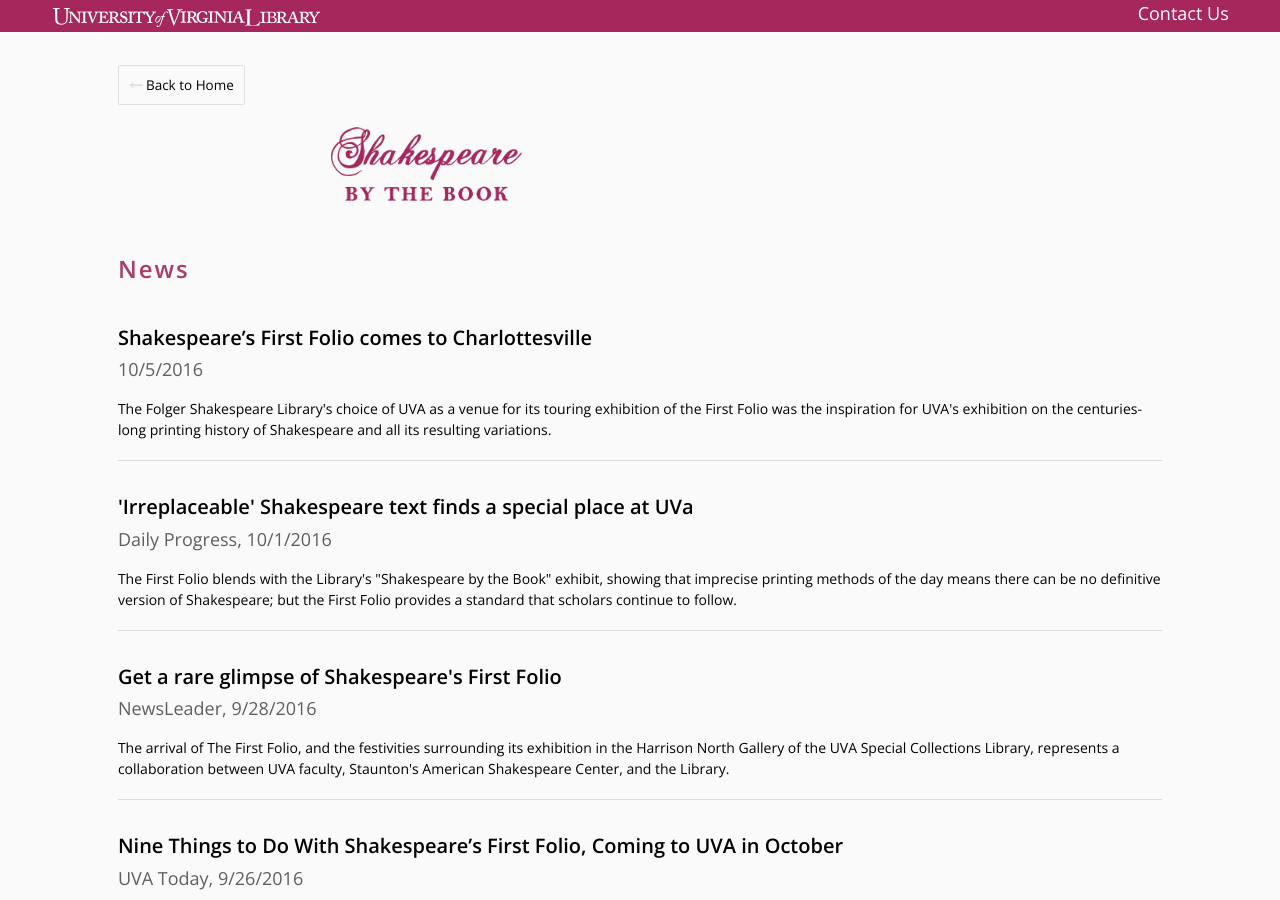
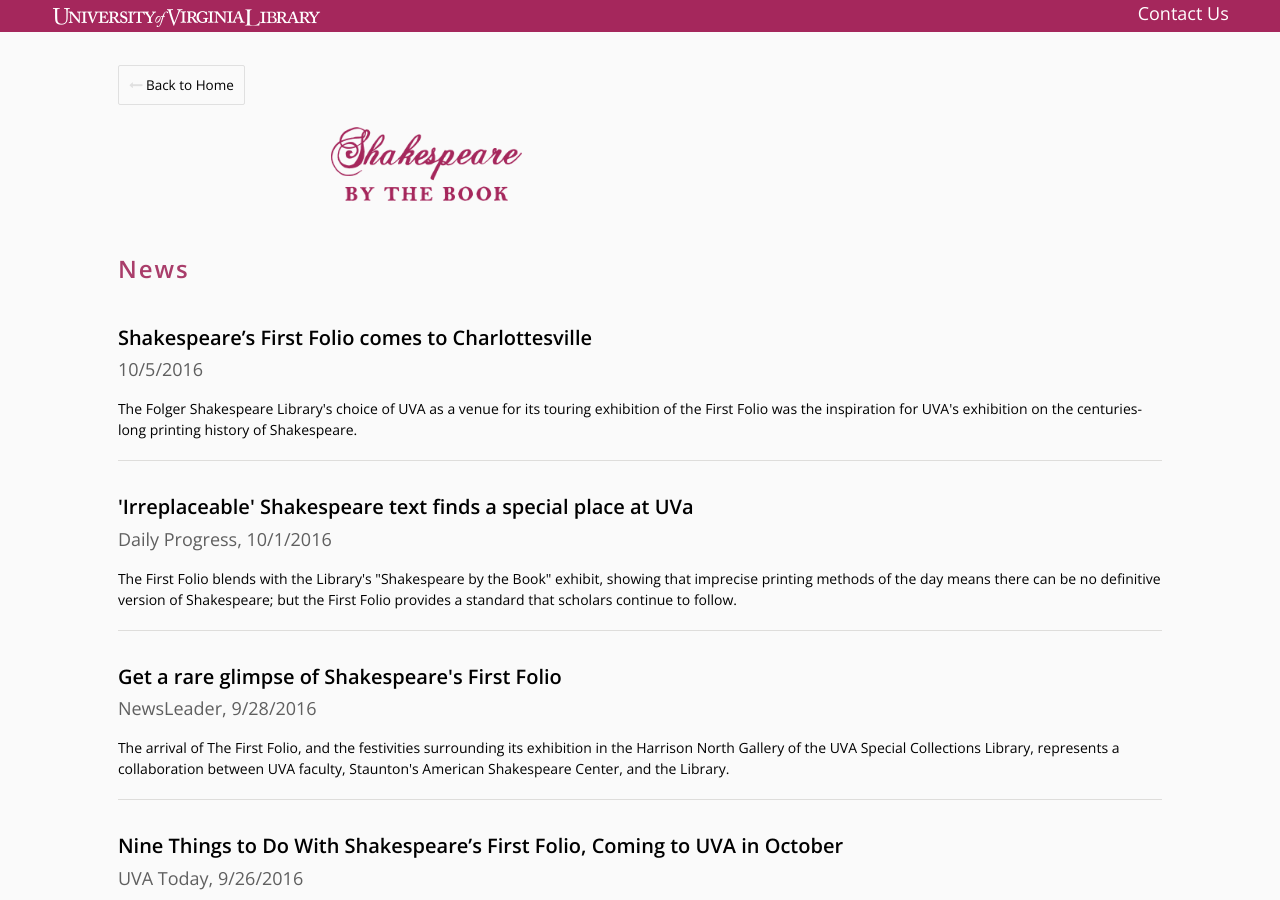
Before and after one commit to uvalib/shakespeare, a Jekyll site: the page built from news.html, in a window 1280 px wide and 900 px high. Built offline with Jekyll 4.4.1, drawn with Linux system fonts in a browser that asks for light colours; nearby versions of some CDN libraries.

Commit message:
Update 2016-04-17-first-folio-cville.html

```diff
--- a/_news/2016-04-17-first-folio-cville.html
+++ b/_news/2016-04-17-first-folio-cville.html
@@ -2,6 +2,6 @@
 title: "Shakespeare’s First Folio comes to Charlottesville"
 link: "http://www.c-ville.com/shakespeares-first-folio-comes-charlottesville/#.V_VYqsl37dB"
 subtitle: "10/5/2016"
-copy: "The Folger Shakespeare Library's choice of UVA as a venue for its touring exhibition of the First Folio was the inspiration for UVA's exhibition on the centuries-long printing history of Shakespeare and all its resulting variations."
+copy: "The Folger Shakespeare Library's choice of UVA as a venue for its touring exhibition of the First Folio was the inspiration for UVA's exhibition on the centuries-long printing history of Shakespeare."
 published_date: ""
 ---
```
